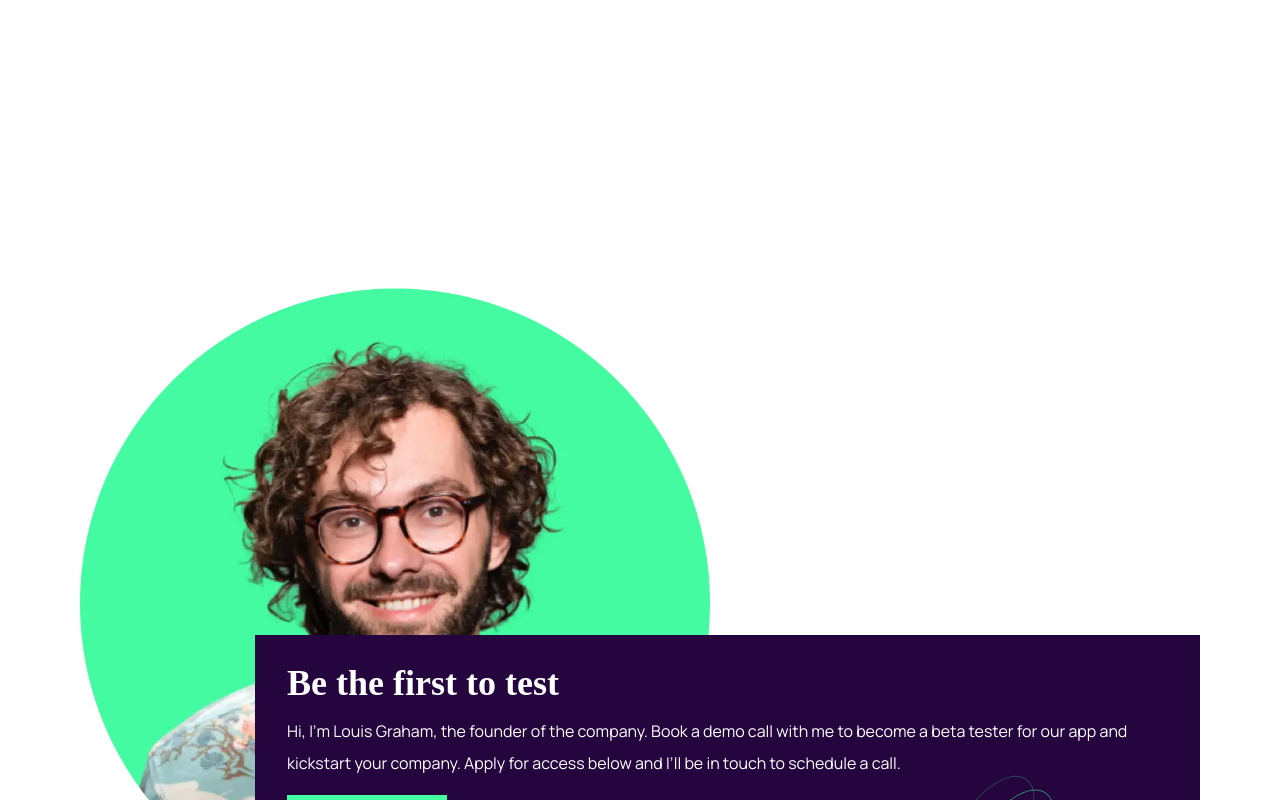
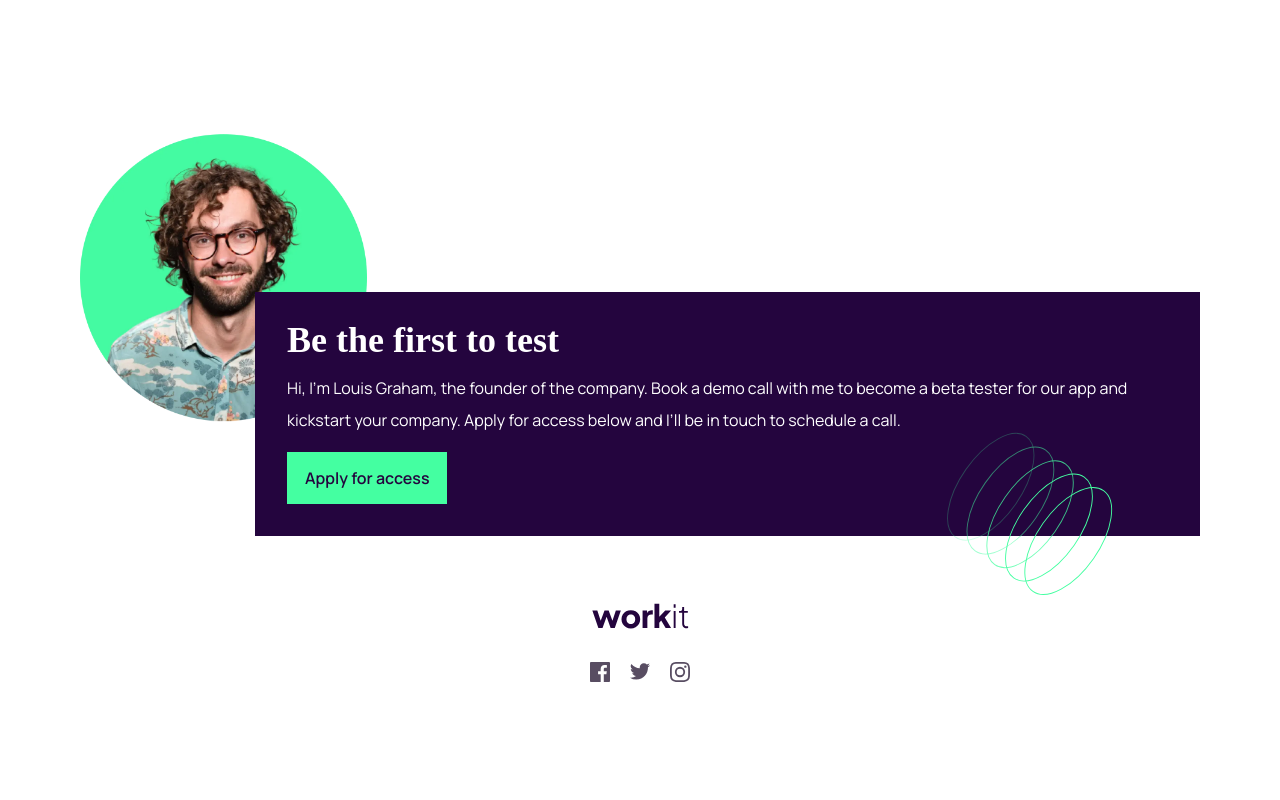
Before and after one commit to oniasfilho/workit-ui, a React (Vite) app: page / in a window 1280 px wide. Shown: the part 1420-2220 px from the top of the page. After the commit the page ends 2132 px from the top, so only its background shows below. Built offline with nearby package versions, Linux system fonts and the light colour scheme.

Commit message:
fixes founder photo stretch issue

```diff
--- a/src/components/CallToAction/CallToAction.css
+++ b/src/components/CallToAction/CallToAction.css
@@ -4,7 +4,6 @@
   flex-direction: column;
   color: var(--color-dark-gray);
   font-size: var(--font-size-sm);
-  min-width: var(--min-width);
 }
 
 .founder-image {
@@ -14,7 +13,7 @@
   aspect-ratio: 16 / 9;
   background-position: center;
   transform: translateY(20%);
-  min-height: 300px;
+  max-height: 287px;
 }
 
 .cta-content {
```
